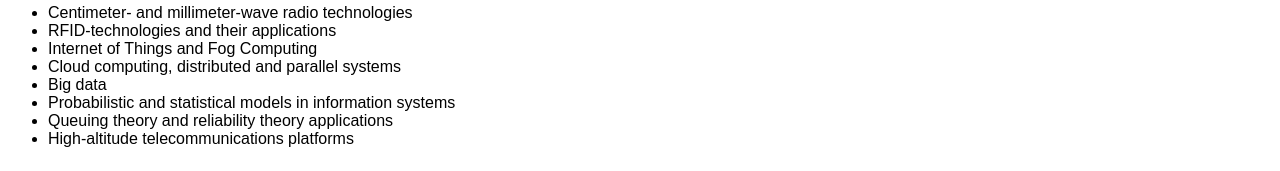
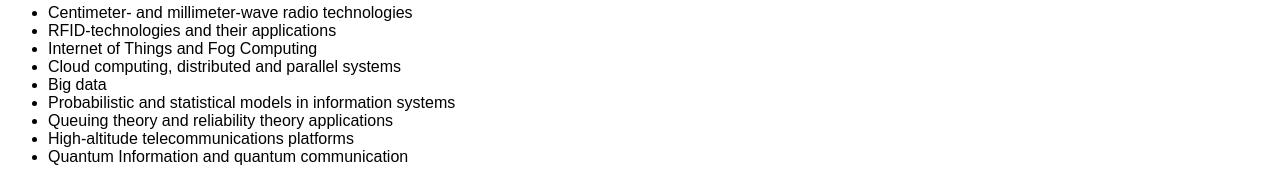
Before and after one commit to dccnconf/2020.dccn.ru, a website: page src/index.html in a window 1280 px wide. Shown: the part 1667-1838 px from the top of the page. Drawn offline with nearby package versions, Linux system fonts and the light colour scheme; files whose address does not match are found by name; a web font is replaced by a local one.

Commit message:
Add quantum topic

```diff
--- a/src/index.html
+++ b/src/index.html
@@ -194,6 +194,7 @@
         <li>Probabilistic and statistical models in information systems</li>
         <li>Queuing theory and reliability theory applications</li>
         <li>High-altitude telecommunications platforms</li>
+        <li>Quantum Information and quantum communication</li>
       </ul>
     </div>
   </section>
```
Also changed, not shown: dist/index.html.
